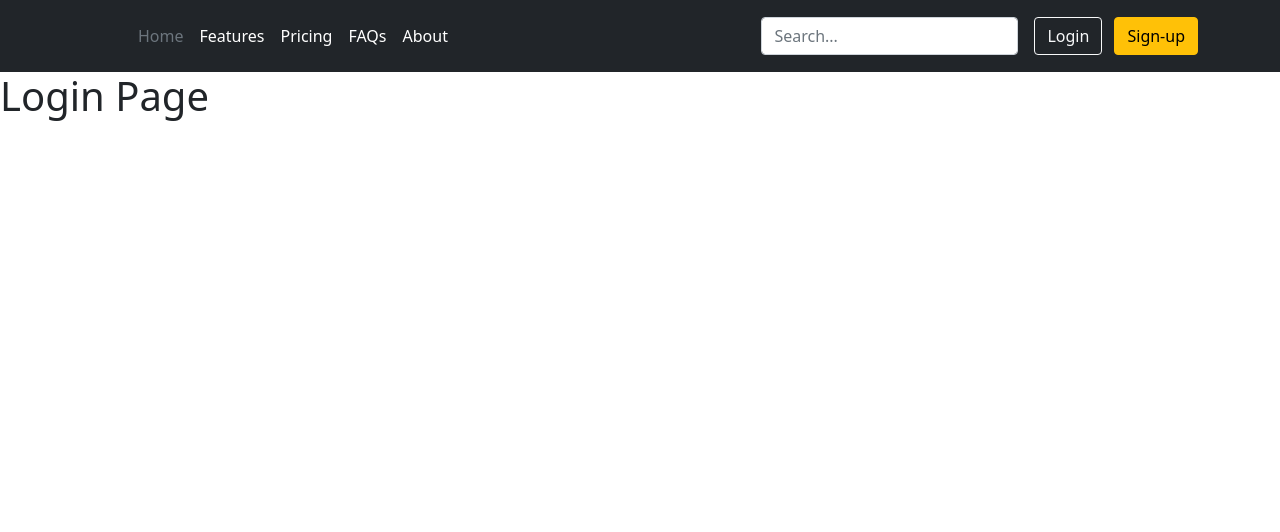
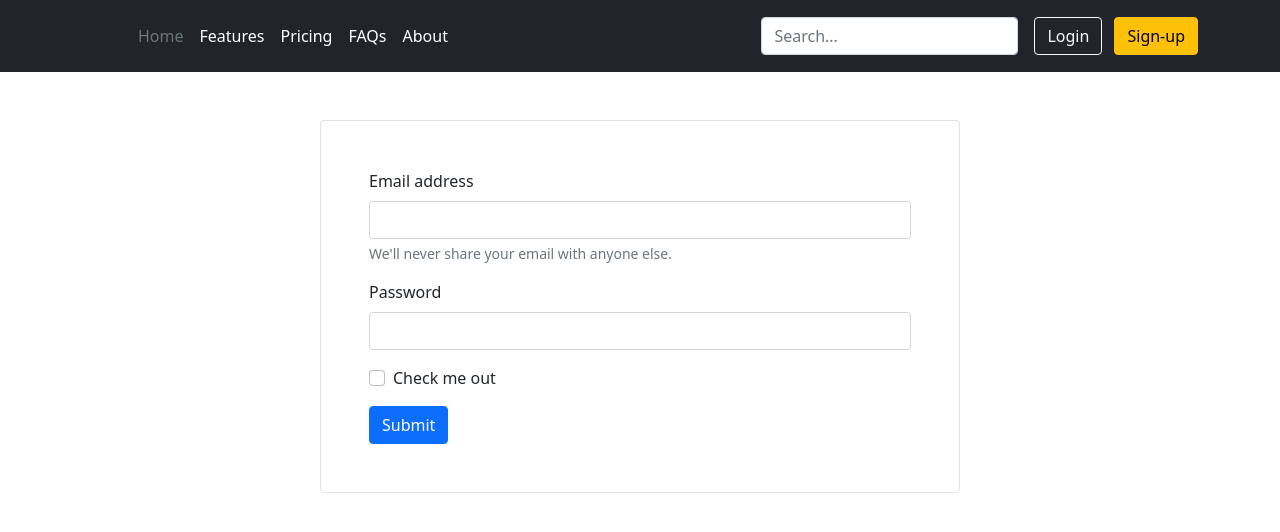
Before and after one commit to rhit-lighthlt/battery-saver, a Flask app: page / in a window 1280 px wide. Shown: the top 532 px of the page. Run offline with Flask 2, Linux system fonts and the light colour scheme.

Commit message:
Added basic Login page

```diff
--- a/flaskr/templates/auth/login.html
+++ b/flaskr/templates/auth/login.html
@@ -1,7 +1,22 @@
 {% extends "base.html" %}
 
 {% block Content %}
-    <h1>
-        Login Page
-    </h1>
+<div class="mx-auto container col-6 mt-5 p-5 border border-1 rounded">
+    <form>
+        <div class="mb-3">
+            <label for="exampleInputEmail1" class="form-label">Email address</label>
+            <input type="email" class="form-control" id="exampleInputEmail1" aria-describedby="emailHelp">
+            <div id="emailHelp" class="form-text">We'll never share your email with anyone else.</div>
+        </div>
+        <div class="mb-3">
+            <label for="exampleInputPassword1" class="form-label">Password</label>
+            <input type="password" class="form-control" id="exampleInputPassword1">
+        </div>
+        <div class="mb-3 form-check">
+            <input type="checkbox" class="form-check-input" id="exampleCheck1">
+            <label class="form-check-label" for="exampleCheck1">Check me out</label>
+        </div>
+        <button type="submit" class="btn btn-primary">Submit</button>
+    </form>
+</div>
 {% endblock Content %}
```
